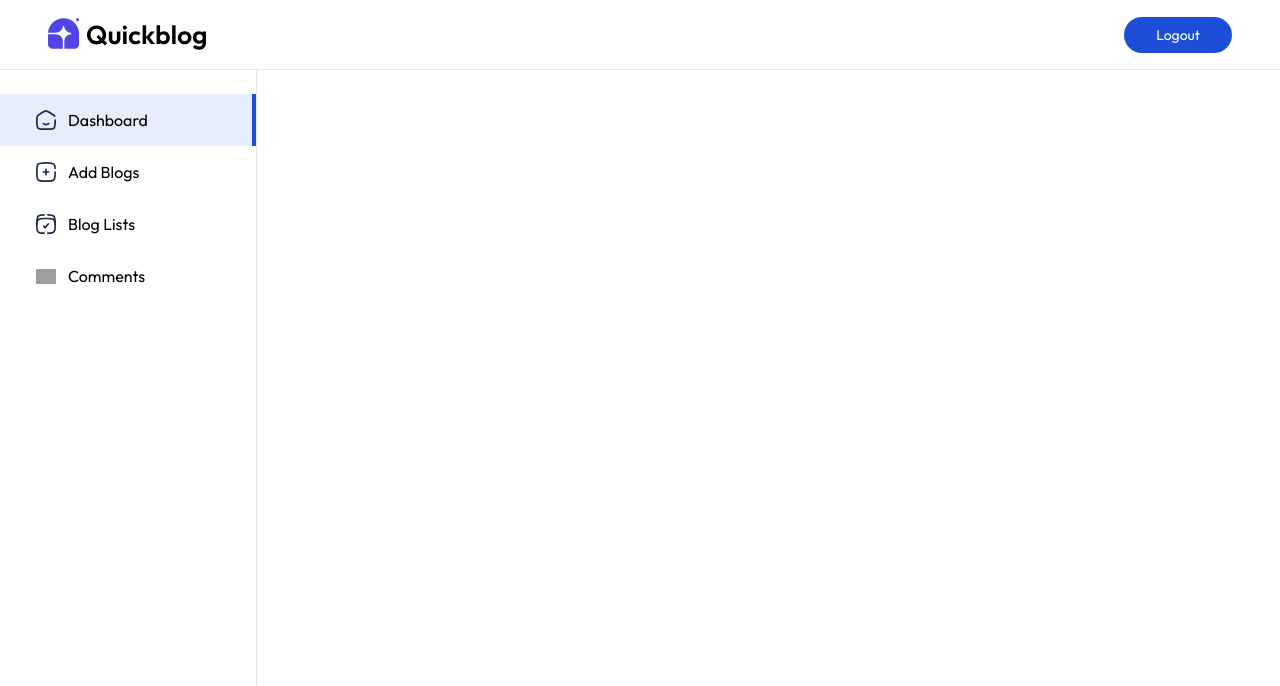
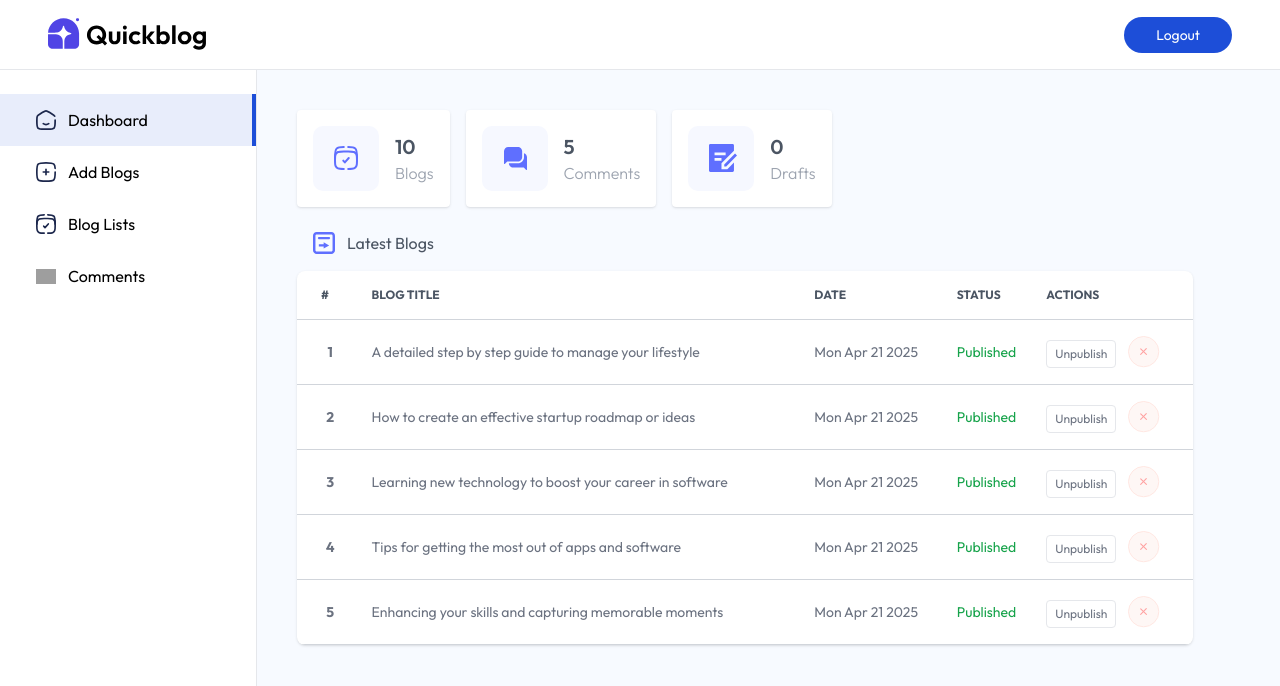
Before and after one commit to SumitDesai-21/BlogApplication, a React (Vite) app in the folder client/: page /admin in a window 1280 px wide. Shown: the top 686 px of the page. Built offline with nearby package versions, Linux system fonts and the light colour scheme; grey boxes are pictures that could not be loaded.

Commit message:
Added User DashBoard

```diff
--- a/client/src/App.jsx
+++ b/client/src/App.jsx
@@ -26,5 +26,4 @@ const App = () => {
     </div>
   )
 }
-
 export default App
--- /dev/null
+++ b/client/src/components/admin/BlogTableItem.jsx
@@ -0,0 +1,28 @@
+import { tr } from 'motion/react-client';
+import React from 'react'
+import { assets } from '../../assets/assets';
+
+// destructure the data from props
+const BlogTableItem = ({blog, fetchBlog, index}) => {
+
+    const {title, createdAt} = blog;
+    const BlogDate = new Date(createdAt);
+  return (
+    <tr className='border-y border-gray-300'>
+        <th className='px-2 py-4'>{ index }</th>
+        <td className='px-2 py-4'>{title}</td>
+        <td className='px-2 py-4 max-sm:hidden'>{BlogDate.toDateString()}</td>
+        <td className='px-2 py-4 max-sm:hidden'>
+            <p className={`${blog.isPublished ? "text-green-600" : "text-orange-700 "}`}>{blog.isPublished ? 'Published' : 'Unpublished'}</p>
+        </td>
+
+        <td className='px-2 py-4 flex text-xs gap-3'>
+            <button className='border px-2 py-0.5 mt-1 rounded cursor-pointer'>{blog.isPublished ? 'Unpublish' : 'Publish'}</button>
+            <img src={assets.cross_icon} alt=""  className='w-8 hover:scale-110 translate-all
+             cursor-pointer'/>
+        </td>
+    </tr>
+  )
+}
+
+export default BlogTableItem
--- a/client/src/pages/admin/Dashboard.jsx
+++ b/client/src/pages/admin/Dashboard.jsx
@@ -1,9 +1,87 @@
-import React from 'react'
+import React, { useState } from 'react'
+import { assets, comments_data, dashboard_data } from '../../assets/assets'
+import { blockquote } from 'motion/react-client';
+import BlogTableItem from '../../components/admin/BlogTableItem';
 
 const Dashboard = () => {
+
+  // create dashboard state
+  const [dashboardData, setDashboardData] = useState({
+    blogs: 0,
+    comments: 0,
+    drafts: 0,
+    recentBlogs: []
+  });
+
+  const fetchDashboard = async () => {
+    setDashboardData(dashboard_data);
+  }
+
+  useState(() => {
+    fetchDashboard();
+  })
   return (
-    <div>
+    <div className='flex-1 p-4 md:p-10 bg-blue-50/50'>
+      {/* to align 3 cards side by side */}
+      <div className='flex flex-wrap gap-4'>
 
+        {/* first card */}
+        <div className='flex items-center gap-4 bg-white p-4 min-w-58 rounded
+          shadow cursor-pointer hover:scale-105 transition-all'>
+          <img src={assets.dashboard_icon_1} alt="" />
+          <div>
+            <p className='text-xl font-semibold text-gray-600'>{dashboardData.blogs}</p>
+            <p className='text-gray-400 font-light'>Blogs</p>
+          </div>
+        </div>
+
+
+        <div className='flex items-center gap-4 bg-white p-4 min-w-58 rounded
+          shadow cursor-pointer hover:scale-105 transition-all'>
+          <img src={assets.dashboard_icon_2} alt="" />
+          <div>
+            <p className='text-xl font-semibold text-gray-600'>{dashboardData.comments}</p>
+            <p className='text-gray-400 font-light'>Comments</p>
+          </div>
+        </div>
+
+        <div className='flex items-center gap-4 bg-white p-4 min-w-58 rounded
+          shadow cursor-pointer hover:scale-105 transition-all'>
+          <img src={assets.dashboard_icon_3} alt="" />
+          <div>
+            <p className='text-xl font-semibold text-gray-600'>{dashboardData.drafts}</p>
+            <p className='text-gray-400 font-light'>Drafts</p>
+          </div>
+        </div>
+      </div>
+
+      <div>
+        <div className='flex items-center gap-3 m-4 mt-6 text-gray-600'>
+          <img src={assets.dashboard_icon_4} alt="" />
+          <p>Latest Blogs</p>
+        </div>
+
+        <div className='relative max-w-4xl overflow-x-auto shadow rounded-lg scrollbar-hide
+          bg-white'>
+          <table className='w-full text-sm text-gray-500'>
+            <thead className='text-xs text-gray-600 text-left uppercase'>
+              <tr>
+                <th scope='col' className='px-2 py-4 xl:px-6'>#</th>
+                <th scope='col' className='px-2 py-4'>Blog Title</th>
+                <th scope='col' className='px-2 py-4 max-sm:hidden'>Date</th>
+                <th scope='col' className='px-2 py-4 max-sm:hidden'>Status</th>
+                <th scope='col' className='px-2 py-4'>Actions</th>
+              </tr>
+            </thead>
+
+            <tbody>
+              {dashboardData.recentBlogs.map((blog, index)=>{
+                return <BlogTableItem key={blog._id} blog={blog} fetchBlog={fetchDashboard} index={index+1}/>
+              })}
+            </tbody>
+          </table>
+        </div>
+      </div>
     </div>
   )
 }
```
